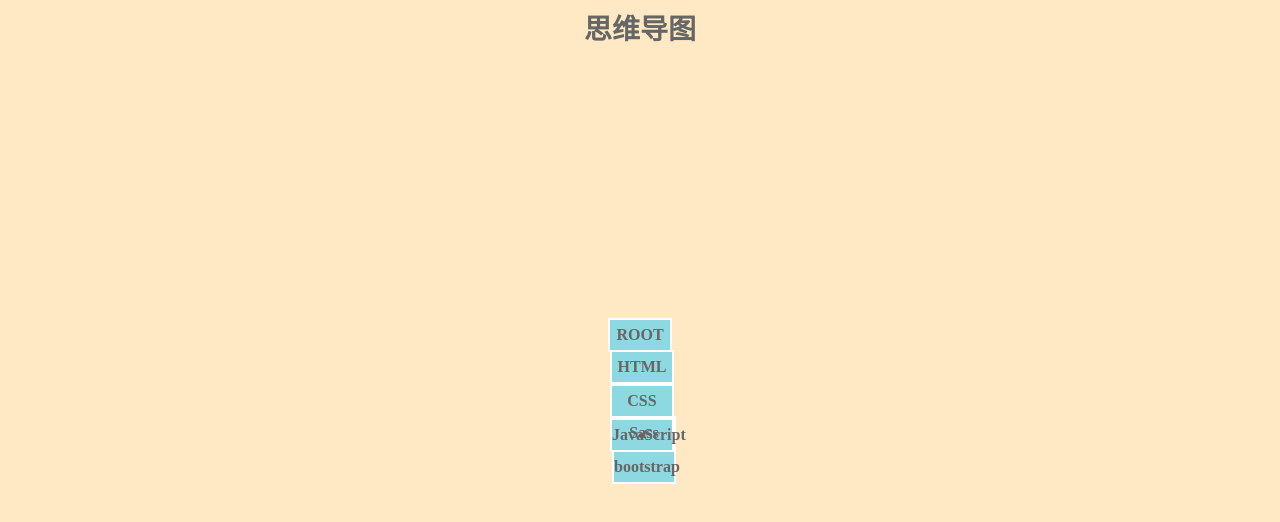
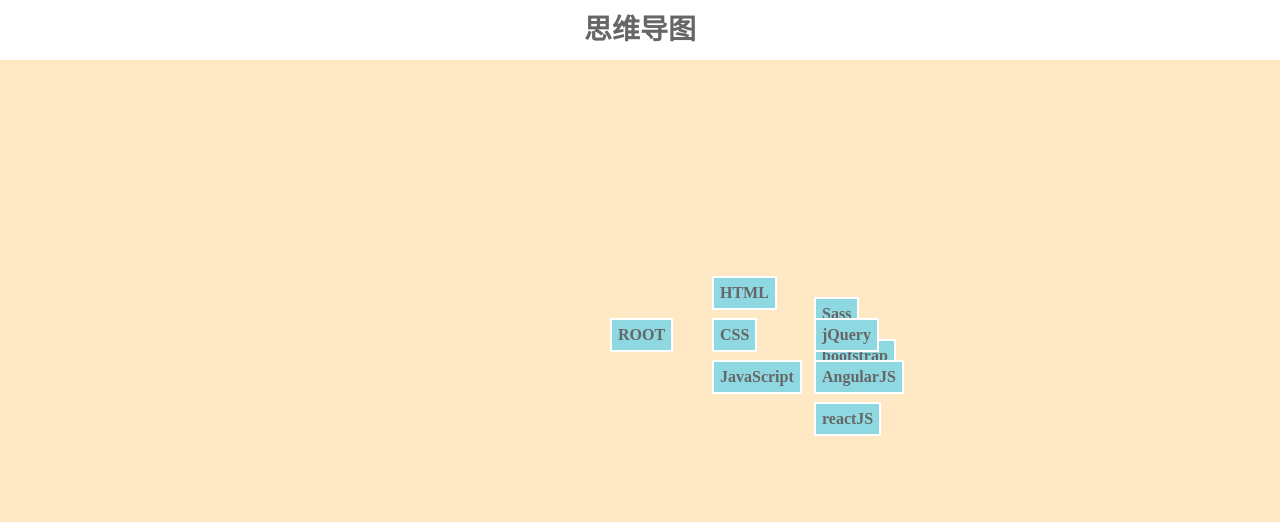
Before and after one commit to spskauynnda/Mind-Try, a plain HTML site: page TRY/DEMO-native/index.html in a window 1280 px wide. Drawn offline with Linux system fonts and the light colour scheme.

Commit message:
实现简易的排版功能  Version: 0.3   By: spskauynnda

```diff
--- a/TRY/DEMO-native/event.js
+++ b/TRY/DEMO-native/event.js
@@ -25,19 +25,17 @@ var data = new Node('ROOT','0',[
         new Node('CSS','1',[
                 new Node('Sass','0',[]),
                 new Node('bootstrap','1',[])
-            ]
-        ),
-        new Node('JavaScript','2',[])
+        ]),
+        new Node('JavaScript','2',[
+                new Node('jQuery','0',[]),
+                new Node('AngularJS','1',[]),
+                new Node('reactJS','2',[])
+        ])
     ]
 );
 
-console.dir(data);
 
 
-/**排版控制**/
-function rsort(){
-
-}
 
 /**递归遍历data对象并输出**/
                                      //  函数traver()返回 father*内* 的子对象所对应的html内容
@@ -85,10 +83,55 @@ function print(){
     //     _$('.tree')[0].innerHTML = html;
     // }
 
+
+/**排版控制**/
+var space = 12;                 //上下的间隔
+var height = 30;
+var border = 2;
+function oneSort(father){
+    var kids;
+    if(father.childNodes){
+        kids = father.childNodes;
+    }else{
+        kids = father.children;
+    }
+    var len = kids.length;
+    var h = (len-1)*(height+space)-space;
+    console.dir(kids);
+    for(var i=1; i<len; i++){
+        kids[i].style.left = '100px';
+        kids[i].style.top = height/2+border-h/2+(i-1)*(height+space) + 'px';
+    }
+}
+function allSort(father){
+    var kids;
+    if(father.childNodes){
+        kids = father.childNodes;
+    }else{
+        kids = father.children;
+    }
+    var len = kids.length;
+    if(!len){
+        return true;
+    }else{
+        var h = (len-1)*(height+space)-space;
+        console.dir(kids);
+        for(var i=1; i<len; i++){
+            kids[i].style.left = '100px';
+            kids[i].style.top = height/2-border-h/2+(i-1)*(height+space) + 'px';
+            allSort(kids[i]);
+        }
+    }
+}
+
 /**生成子结点（同时重排版）**/
 function addNode(){
+
+
+
+
 }
 
 window.onload = function(){
-    print();
+    print();    allSort(_$('#0'));
 };
--- a/TRY/DEMO-native/index.html
+++ b/TRY/DEMO-native/index.html
@@ -9,11 +9,11 @@
 </head>
 <body>
     <div class="view">
-        <h1>思维导图</h1>
+        <header class="header">
+            <h1>思维导图</h1>
+        </header>
         <div class="tree">
-            <div class="node node_root" id="0">
-                <p>ROOT</p>
-            </div>
+            <div class="node node_root" id="0"><p>ROOT</p></div>
         </div>
     </div>
     <script src="event.js" type="text/javascript"></script>
--- a/TRY/DEMO-native/script.css
+++ b/TRY/DEMO-native/script.css
@@ -5,24 +5,33 @@ body{
     height: 100%;
     width: 100%;
 }
-.view h1{
+.header{
+    height: 60px;
+    width: 100%;
+    background: #ffffff;
+}
+.header h1{
     text-align: center;
     line-height: 60px;
 }
 .tree{
     padding-top: 2px;
 }
-.node_root{
-    margin: 20% auto 0 auto;
-}
 .node{
     height: 30px;
-    width: 60px;
+    /*width: 60px;*/
     background: #8ed8e2;
+    padding: 0 6px;
     border: 2px solid #ffffff;
     font-size: 16px;
     font-weight: bold;
     text-align: center;
     line-height: 30px;
+    position: absolute;
     cursor: pointer;
 }
+.node_root{
+    margin-top: 20%;
+    left: 50%;
+    margin-left: -30px;
+}
```
